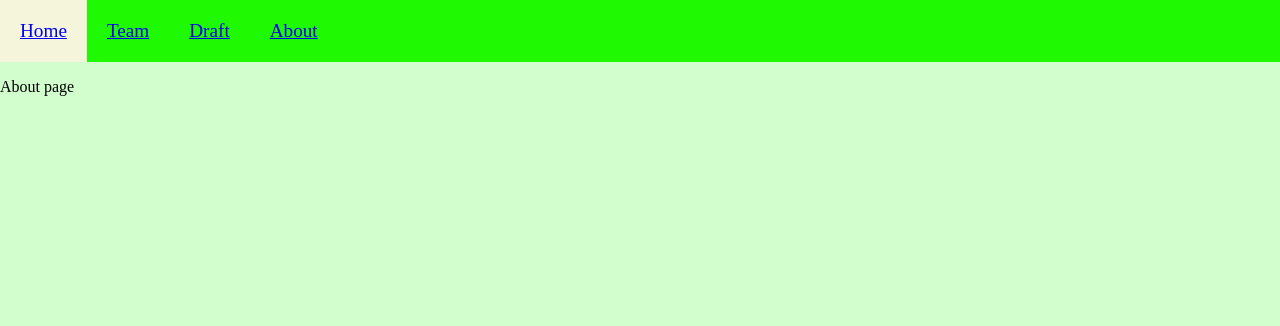
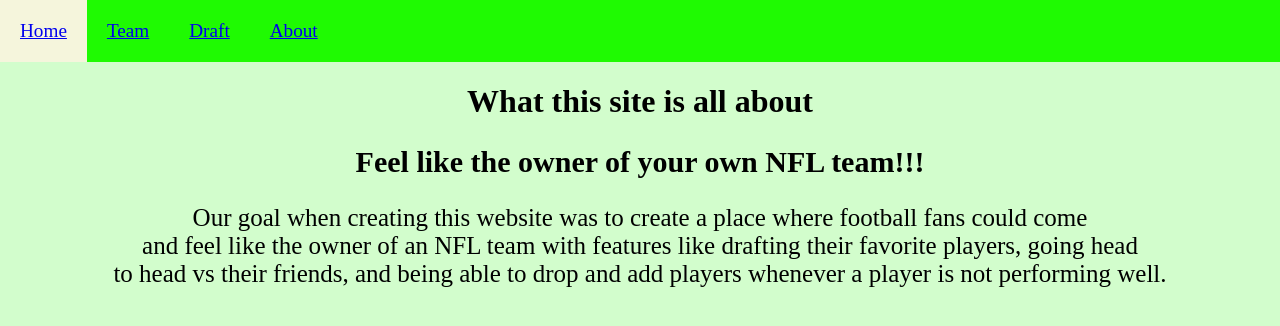
Before and after one commit to AndyDziabo/phase-3-project-frontend, a React (Create React App) app: page /about in a window 1280 px wide. Shown: the top 326 px of the page. Built offline with nearby package versions, Linux system fonts and the light colour scheme.

Commit message:
updated readme and about page

```diff
--- a/src/components/About.js
+++ b/src/components/About.js
@@ -1,7 +1,12 @@
 function About() {
     return(
         <div>
-            <p>About page</p>
+            <h1 className="about_us_header">What this site is all about</h1>
+            <h2 className="about_title">Feel like the owner of your own NFL team!!!</h2>
+            <p className="about_paragragh">Our goal when creating this website was to create a place where football fans could come<br></br>
+                and feel like the owner of an NFL team with features like drafting their favorite players, going head<br></br>
+                to head vs their friends, and being able to drop and add players whenever a player is not performing well.<br></br>
+                </p>
         </div>
     )
 }
--- a/src/index.css
+++ b/src/index.css
@@ -18,3 +18,18 @@ body {
 .nav span:hover {
   background-color: beige;
 }
+
+.about_us_header{
+  text-align: center;
+}
+
+.about_title{
+  text-align: center;
+  font-size: 30px;
+}
+
+.about_paragragh{
+ text-align: center;
+ font-size: 25px;
+
+}
```
Also changed, not shown: 1 other file (tests, documents, lock files or other folders).
